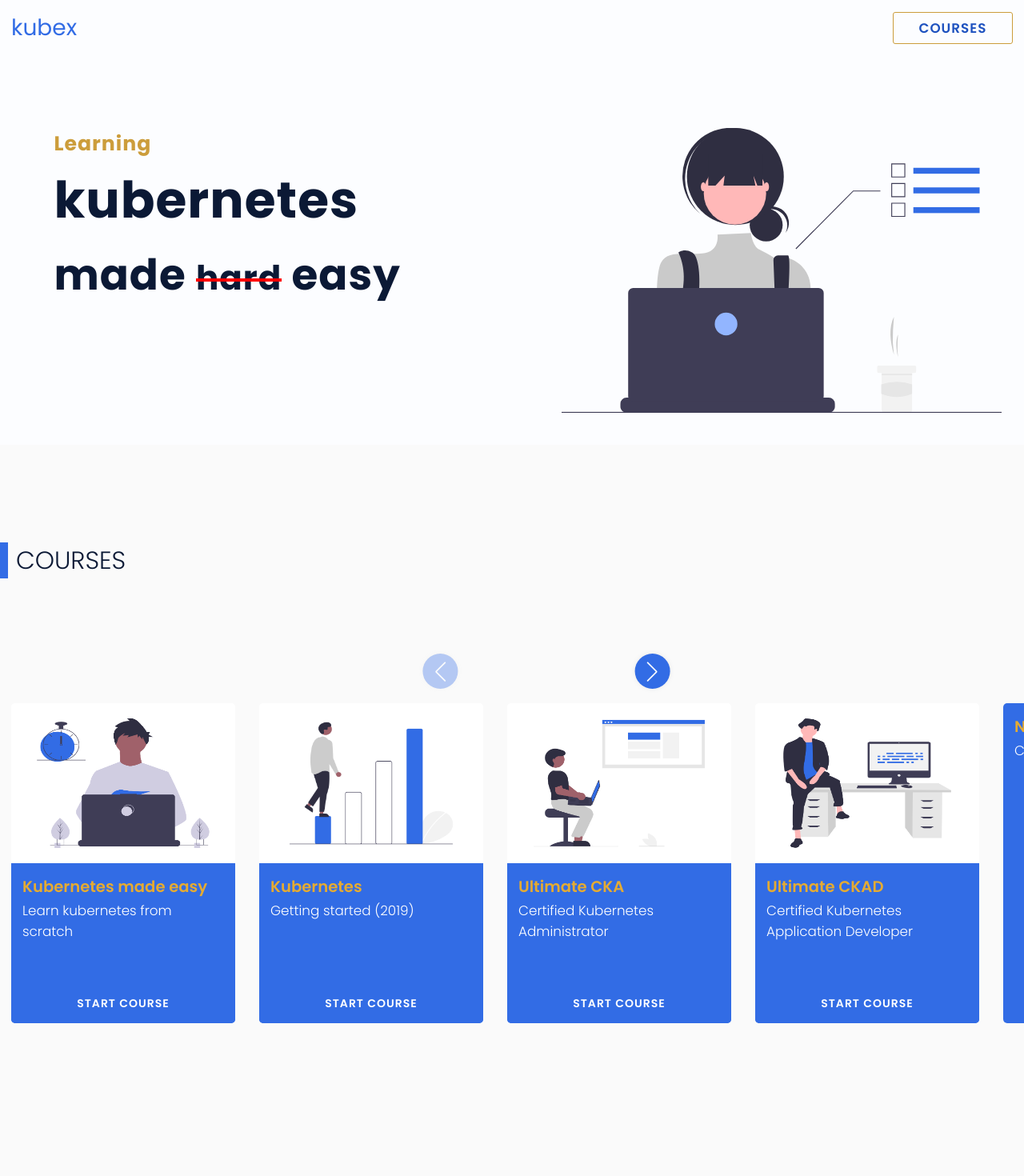
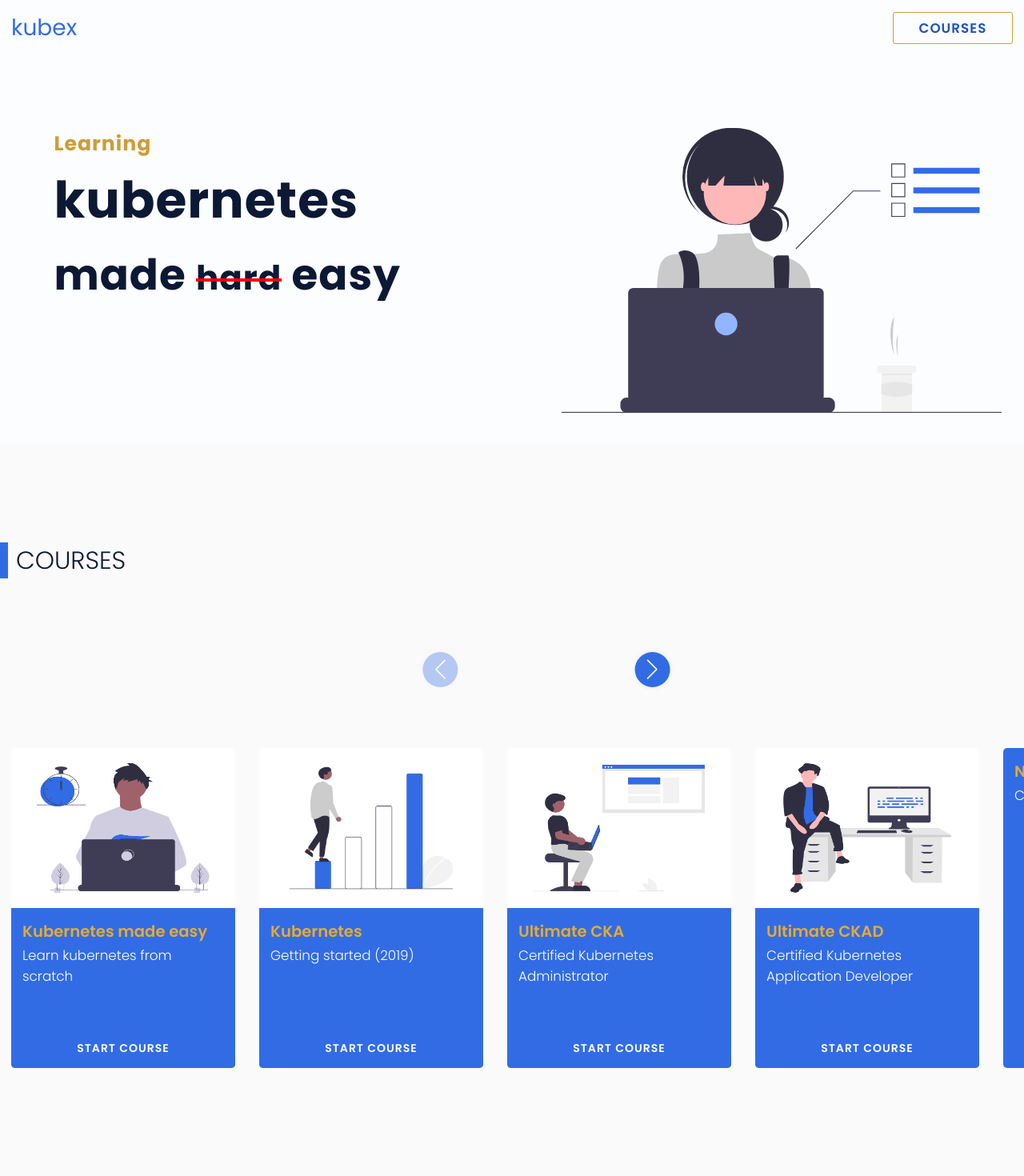
Before and after one commit to skoodath/kubeed, a React (Create React App) app: page / in a window 1280 px wide. Shown: the top 1470 px of the page at 80% size. Built offline with nearby package versions, Linux system fonts and the light colour scheme.

Commit message:
15-jun-21 swiper padding adjustment

```diff
--- a/src/styles/course.style.js
+++ b/src/styles/course.style.js
@@ -55,8 +55,7 @@ export const Card = {
     .swiper-container{
       width: 100%;
       max-width: 100%;
-      height: 600px;
-      padding: 5rem 1rem;
+      padding: 9rem 1rem 2rem;
     }
     .swiper-slide{
       width: 280px;
```
